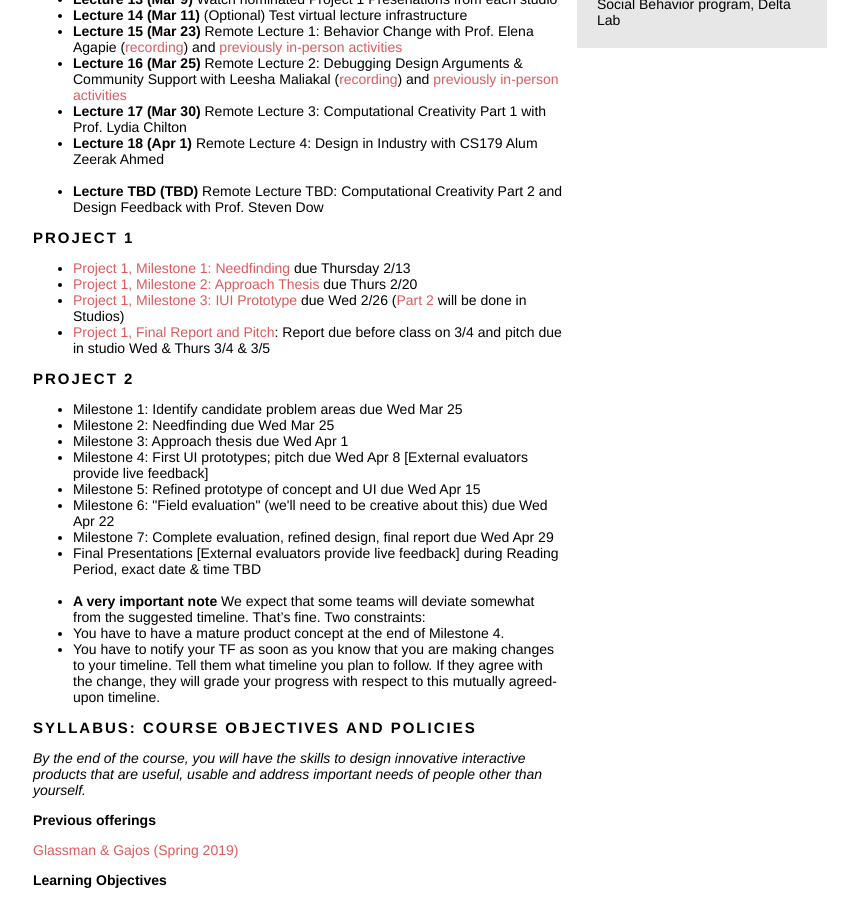
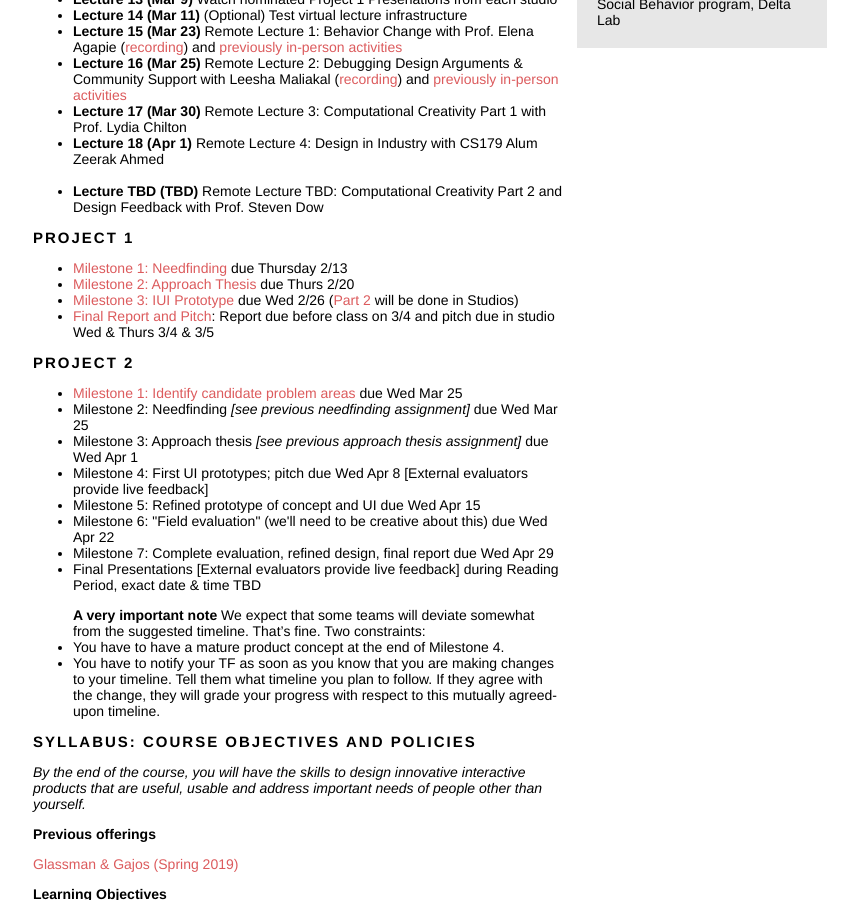
Before and after one commit to eglassman/eglassman.github.io, a Jekyll site: the page built from cs179.html, in a window 1280 px wide and 900 px high, scrolled down 819 px. Shown: the whole window, without its empty margins (210-1068 px from the left). Built offline with Jekyll 4.4.1, drawn with Linux system fonts in a browser that asks for light colours.

Commit message:
fixed formatting

```diff
--- a/cs179.html
+++ b/cs179.html
@@ -98,10 +98,10 @@ The course covers skills and techniques necessary to design innovative interacti
 
     <div>
       <ul>
-      <li><a href="https://docs.google.com/document/d/1ZOLVIv8JS4pe9RqAbOWhAzwN3I8LqjVUwg9FWmXwGcc/edit?usp=sharing">Project 1, Milestone 1: Needfinding</a> due <it>Thursday 2/13</it></li>
-      <li><a href="https://docs.google.com/document/d/1AoL5rzFbnwr12l1PDJgjzX6ZbnbERjeVdjoAqKhN2-k/edit?usp=sharing">Project 1, Milestone 2: Approach Thesis</a> due Thurs 2/20</li>
-      <li><a href="https://docs.google.com/document/d/1smorJk-lT6RlFOgUIBeeBQI4LDInjvsHKbAkWPMEKOA/edit?usp=sharing">Project 1, Milestone 3: IUI Prototype</a> due Wed 2/26 (<a href="https://docs.google.com/document/d/1BRE4dAKKZnG7yEuaCLuDVoBSGXANbQdic7XJiuGWUt8/edit?usp=sharing">Part 2</a> will be done in Studios)</li>
-      <li><a href="https://docs.google.com/document/d/1a4qk5QkgRa0DV_0mn9IsgmiifC5jQOHltkZeOk7kIs0/edit?usp=sharing">Project 1, Final Report and Pitch</a>: Report due before class on 3/4 and pitch due in studio Wed & Thurs 3/4 & 3/5</li>
+      <li><a href="https://docs.google.com/document/d/1ZOLVIv8JS4pe9RqAbOWhAzwN3I8LqjVUwg9FWmXwGcc/edit?usp=sharing">Milestone 1: Needfinding</a> due <it>Thursday 2/13</it></li>
+      <li><a href="https://docs.google.com/document/d/1AoL5rzFbnwr12l1PDJgjzX6ZbnbERjeVdjoAqKhN2-k/edit?usp=sharing">Milestone 2: Approach Thesis</a> due Thurs 2/20</li>
+      <li><a href="https://docs.google.com/document/d/1smorJk-lT6RlFOgUIBeeBQI4LDInjvsHKbAkWPMEKOA/edit?usp=sharing">Milestone 3: IUI Prototype</a> due Wed 2/26 (<a href="https://docs.google.com/document/d/1BRE4dAKKZnG7yEuaCLuDVoBSGXANbQdic7XJiuGWUt8/edit?usp=sharing">Part 2</a> will be done in Studios)</li>
+      <li><a href="https://docs.google.com/document/d/1a4qk5QkgRa0DV_0mn9IsgmiifC5jQOHltkZeOk7kIs0/edit?usp=sharing">Final Report and Pitch</a>: Report due before class on 3/4 and pitch due in studio Wed & Thurs 3/4 & 3/5</li>
       </ul>
     </div>
 
@@ -111,21 +111,22 @@ The course covers skills and techniques necessary to design innovative interacti
 
     <div>
       <ul>
-      <li>Milestone 1: Identify candidate problem areas due Wed Mar 25</li>
-      <li>Milestone 2: Needfinding due Wed Mar 25</li>
-      <li>Milestone 3: Approach thesis due Wed Apr 1</li>
+      <li><a href="https://docs.google.com/document/d/1AOk4FJU4GaMQ98T4jRvHfu_UYaIxEdUrv5d2aZX6f30/edit">Milestone 1: Identify candidate problem areas</a> due Wed Mar 25</li>
+      <li>Milestone 2: Needfinding <i>[see previous needfinding assignment]</i> due Wed Mar 25</li>
+      <li>Milestone 3: Approach thesis <i>[see previous approach thesis assignment]</i> due Wed Apr 1</li>
       <li>Milestone 4: First UI prototypes; pitch due Wed Apr 8 [External evaluators provide live feedback]</li>
       <li>Milestone 5: Refined prototype of concept and UI due Wed Apr 15</li>
       <li>Milestone 6: "Field evaluation" (we'll need to be creative about this) due Wed Apr 22</li>
       <li>Milestone 7: Complete evaluation, refined design, final report due Wed Apr 29</li>
       <li>Final Presentations [External evaluators provide live feedback] during Reading Period, exact date & time TBD</li>
-<br>
-<li><b>A very important note</b>
-We expect that some teams will deviate somewhat from the suggested timeline. That’s fine. Two constraints:
-<il>
-<li>You have to have a mature product concept at the end of Milestone 4.</li>
-<li>You have to notify your TF as soon as you know that you are making changes to your timeline. Tell them what timeline you plan to follow. If they agree with the change, they will grade your progress with respect to this mutually agreed-upon timeline.</li>
-</il>
+      </ul>
+
+      <ul><b>A very important note</b>
+      We expect that some teams will deviate somewhat from the suggested timeline. That’s fine. Two constraints:
+      <il>
+        <li>You have to have a mature product concept at the end of Milestone 4.</li>
+        <li>You have to notify your TF as soon as you know that you are making changes to your timeline. Tell them what timeline you plan to follow. If they agree with the change, they will grade your progress with respect to this mutually agreed-upon timeline.</li>
+      </il>
       </ul>
     </div>
 
```
